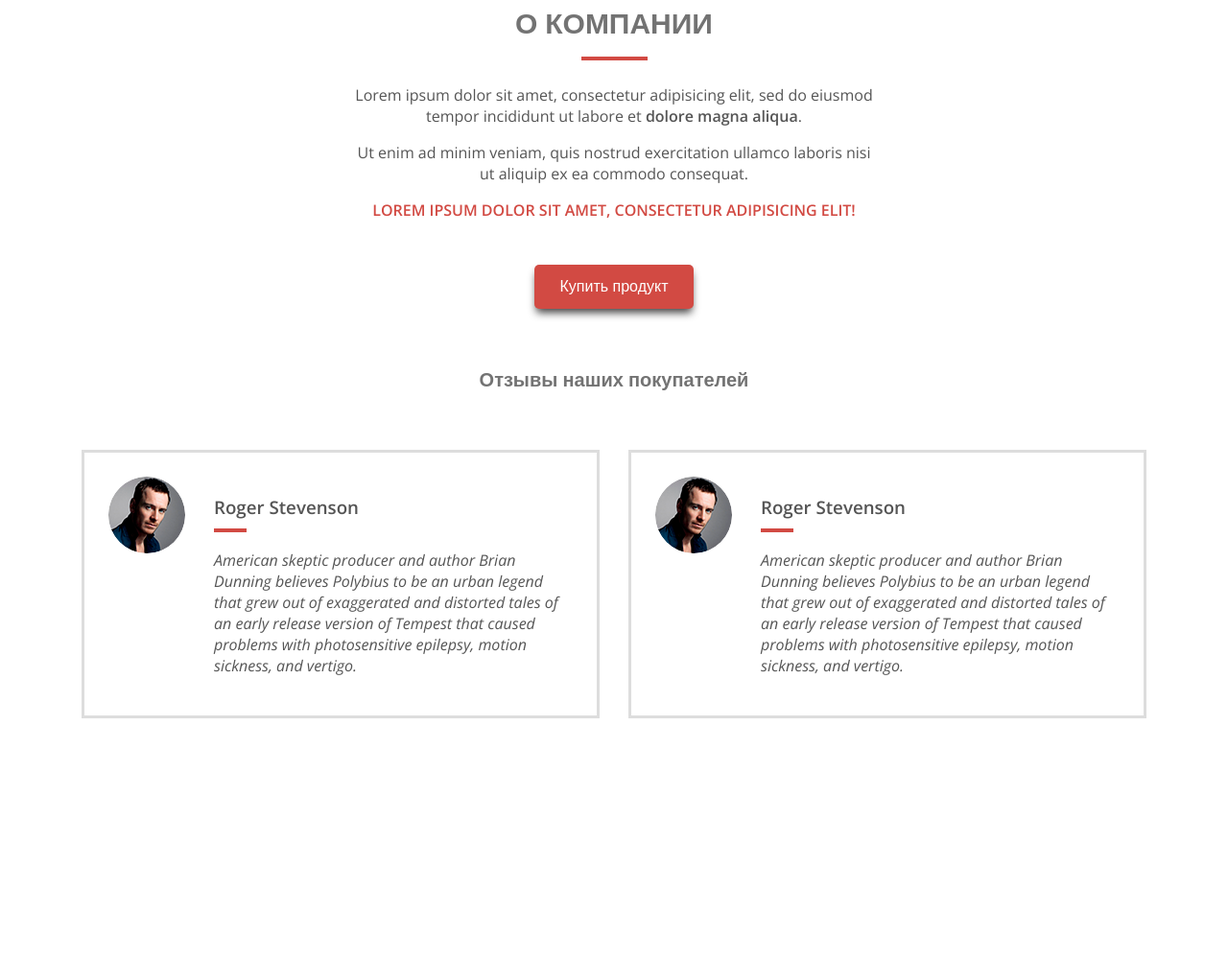
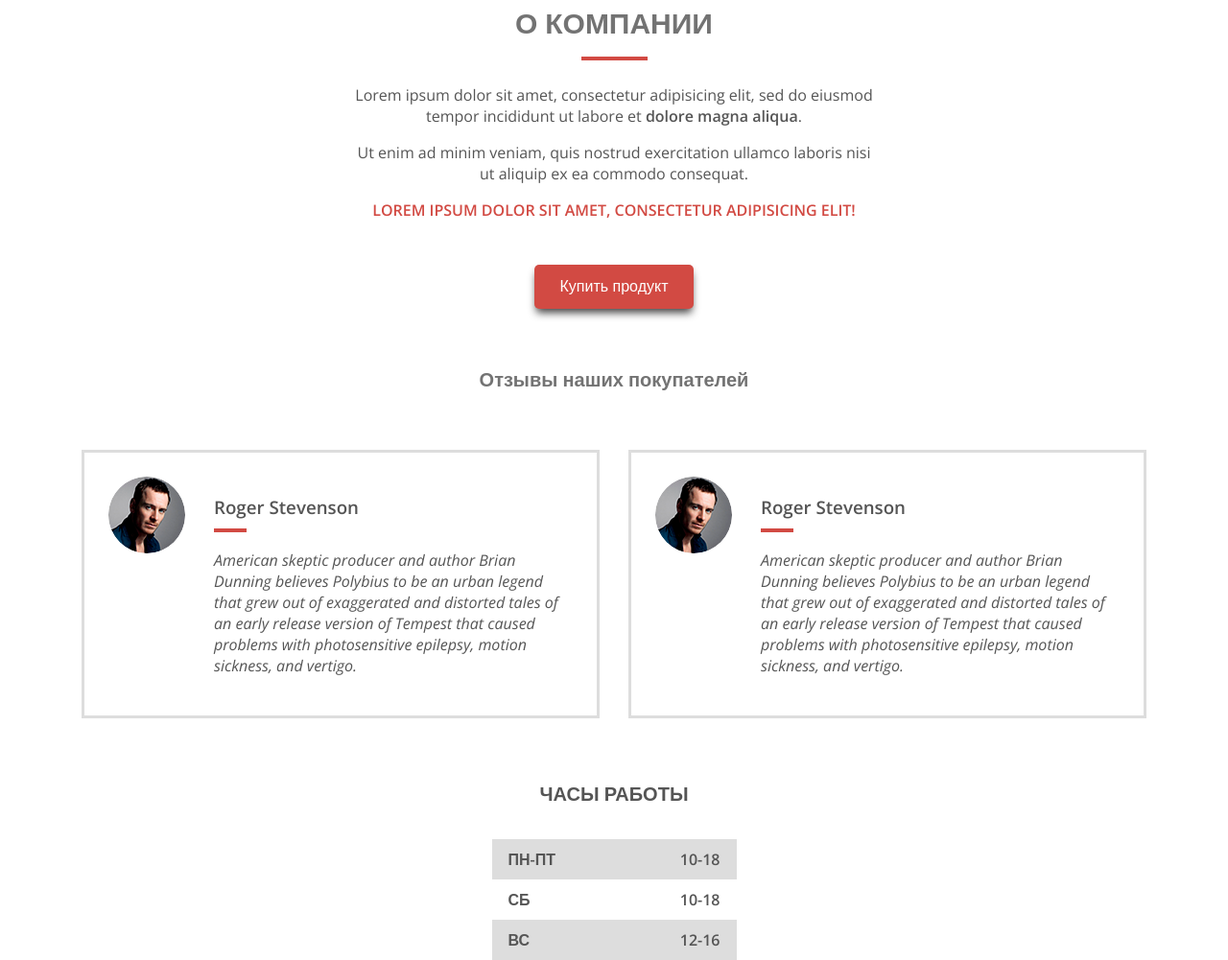
Before and after one commit to aleksandr-staetskiy/Zeustrak, a plain HTML site: page index.html in a window 1280 px wide. Shown: the part 244-1245 px from the top of the page at 96% size. Before the commit the page ends 993 px from the top, so only its background shows below. Drawn offline with nearby package versions, Linux system fonts and the light colour scheme.

Commit message:
schedul section layout

```diff
--- a/index.html
+++ b/index.html
@@ -100,6 +100,33 @@
       </div>
     </div>
   </section>
+  <section class="schedule">
+    <div class="container">
+      <div class="row">
+        <div class="col-lg-12">
+          <h5 class="schedule__title">Часы работы</h5>
+        </div>
+      </div>
+      <div class="row justify-content-center">
+        <div class="col-lg-3">
+          <div class="schedule__table">
+            <div class="schedule__row">
+              <div class="schedule__cel-1">пн-пт</div>
+              <div class="schedule__cel-2">10-18</div>
+            </div>
+            <div class="schedule__row schedule__row--odd">
+              <div class="schedule__cel-1">сб</div>
+              <div class="schedule__cel-2">10-18</div>
+            </div>
+            <div class="schedule__row">
+              <div class="schedule__cel-1">вс</div>
+              <div class="schedule__cel-2">12-16</div>
+            </div>
+          </div>
+        </div>
+      </div>
+    </div>
+  </section>
 
 </body>
 
--- a/scss/_review.scss
+++ b/scss/_review.scss
@@ -3,6 +3,7 @@
     padding: 25px;
     display: flex;
     border: 3px solid #ddd;
+    margin-bottom: 15px;
     transition: all 0.5s ease-out;
     &:hover {
         border: 3px solid $main-color;
--- /dev/null
+++ b/scss/_schedule.scss
@@ -0,0 +1,32 @@
+.schedule {
+    text-transform: uppercase;
+    @include semi-bold;
+
+    &__title {
+        margin-top: 50px;
+        font-size: 20px;
+        text-align: center;
+    }
+    &__table {
+        background: $bg;
+    }
+
+    &__row {
+        padding: 10px 17px;
+        display: flex;
+        justify-content: space-between;
+        align-items: center;
+        &--odd {
+            background: #ffffff;
+        }
+    }
+
+
+
+    &__cell-1 {
+        padding-right: 40px;
+    }
+    &__cell-2 {
+        padding-left: 40px;
+    }
+}
--- a/scss/style.scss
+++ b/scss/style.scss
@@ -7,3 +7,4 @@
 @import 'button';
 @import 'feedback';
 @import 'review';
+@import 'schedule';
```
Also changed, not shown: css/style.css, 1 other file.
